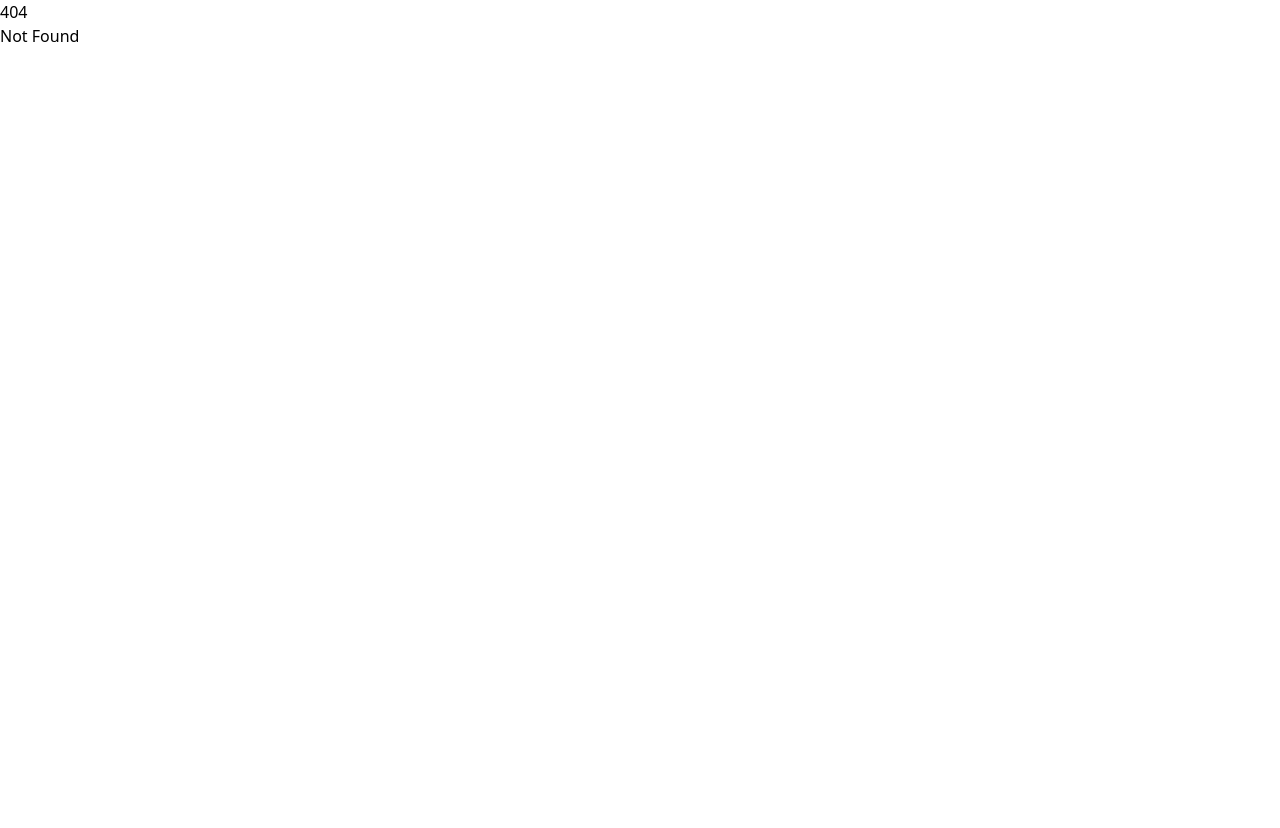
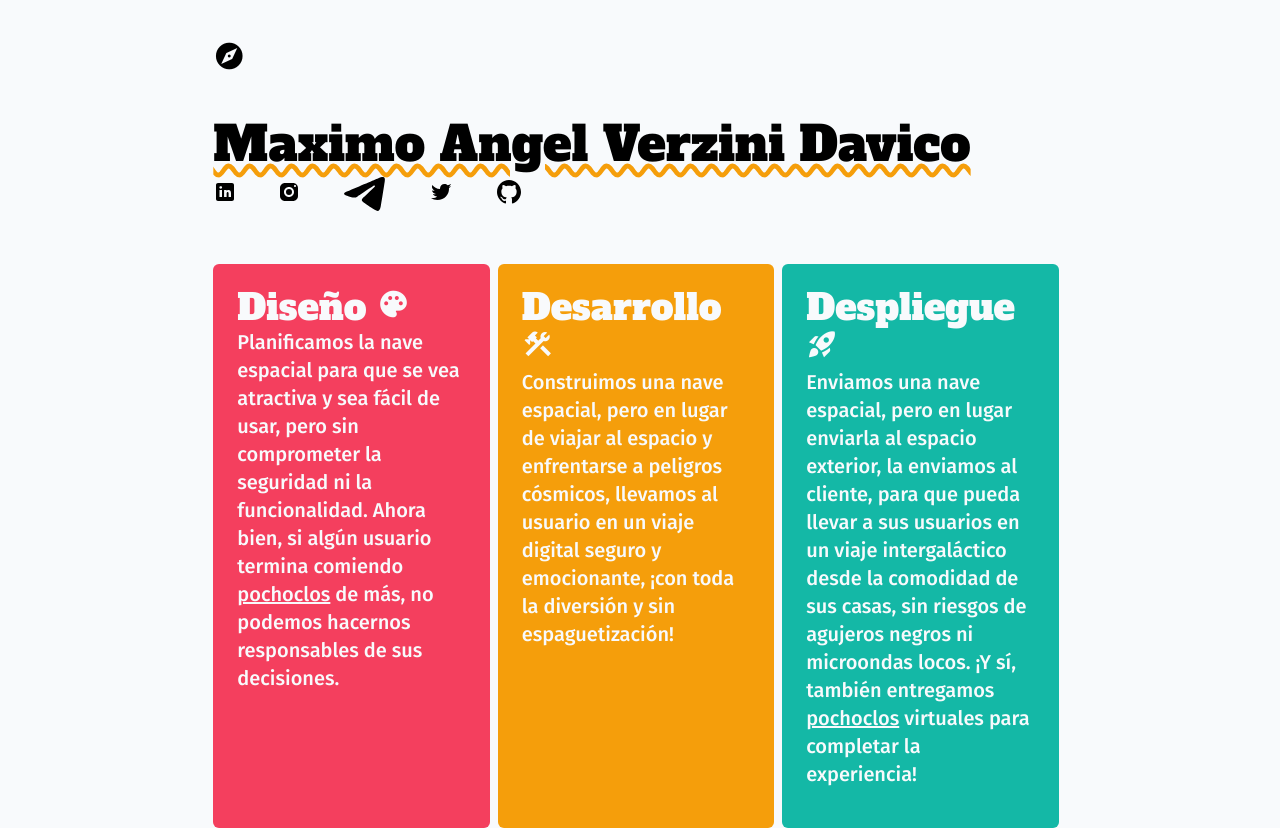
Before and after one commit to extrordinaire/acentu.ar, a SvelteKit app: page /whoami in a window 1280 px wide. Before the commit this address had no page. Before the commit the page ends 800 px from the top, so only its background shows below. Built offline with nearby package versions, Linux system fonts and the light colour scheme.

Commit message:
test: CI reinvoke.

```diff
--- /dev/null
+++ b/src/lib/components/Card.svelte
@@ -0,0 +1,44 @@
+<script lang="ts">
+export let callBack: Function = () => {};
+export let button: string = '';
+let clazz: string = '';
+export { clazz as class };
+import { onMount } from 'svelte/internal';
+
+onMount(async () => {
+	await import('@material/web/button/outlined-button');
+	await import('@material/web/button/text-link-button');
+	await import('@material/web/iconbutton/standard-link-icon-button');
+});
+</script>
+
+<style>
+section {
+	--md-outlined-button-container-shape: 0.375rem;
+	--md-outlined-button-label-text-type: 500 1.25rem/2rem Fira Sans;
+	--md-sys-color-primary: #f8fafc;
+	--md-sys-color-outline: #f8fafc;
+	--md-sys-color-on-primary: #f8fafc;
+	--md-outlined-button-outline-width: 4px;
+	--md-outlined-button-spacing-leading: 50px;
+	--md-outlined-button-spacing-trailing: 50px;
+	--md-outlined-button-container-height: 60px;
+}
+</style>
+
+<section
+	class="relative my-2 mr-2 flex h-full w-full flex-col rounded-md p-6 justify-between {clazz}">
+	<span>
+		<h2 class="font-alfa text-4xl">
+			<slot name="title" />
+		</h2>
+		<slot />
+	</span>
+
+	{#if button !== ''}
+		<span class="flex justify-end w-full">
+			<md-outlined-button on:click="{callBack}" on:keydown="{callBack}" label="{button}"
+			></md-outlined-button>
+		</span>
+	{/if}
+</section>
--- /dev/null
+++ b/src/lib/components/NavBar.svelte
@@ -0,0 +1,57 @@
+<script lang="ts">
+import { page } from '$app/stores';
+import { onMount } from 'svelte';
+
+onMount(async () => {
+	await import('@material/web/button/text-link-button');
+});
+
+interface route {
+	tag: string;
+	destination: string;
+}
+
+const routes: route[] = [
+	{ tag: 'Inicio', destination: '/' },
+	{ tag: '¿Quien soy', destination: '/whoami' },
+	{ tag: 'Proyectos', destination: '/projects' },
+	{ tag: 'Contacto', destination: '/contact' }
+];
+</script>
+
+<style>
+nav {
+	--md-text-button-container-shape: 0.375rem;
+	--md-text-button-label-text-type: 500 1.125rem/2rem Fira Sans;
+	--md-sys-color-primary: #0f172a;
+	--md-sys-color-outline: #f1f5f9;
+	--md-sys-color-on-primary: #f1f5f9;
+}
+
+u {
+	-webkit-text-decoration-color: #f59e0b;
+	text-decoration-color: #f59e0b;
+	-webkit-text-decoration-style: wavy;
+	text-decoration-style: wavy;
+}
+</style>
+
+<nav class="flex items-center space-x-10 font-fira text-lg">
+	<i class="material-icons" style="font-size: 2rem;">explore</i>
+
+	{#each routes as route}
+		{#if $page.url.pathname === route.destination}
+			<u>
+				<md-text-link-button
+					href="{route.destination}"
+					data-sveltekit-preload-data="tap"
+					label="{route.tag}"></md-text-link-button>
+			</u>
+		{:else}
+			<md-text-link-button
+				href="{route.destination}"
+				data-sveltekit-preload-data="tap"
+				label="{route.tag}"></md-text-link-button>
+		{/if}
+	{/each}
+</nav>
--- /dev/null
+++ b/src/routes/+error.svelte
@@ -0,0 +1,32 @@
+<script lang="ts">
+import { page } from '$app/stores';
+import NavBar from '$lib/components/NavBar.svelte';
+import '../app.css';
+</script>
+
+<style lang="postcss">
+:root {
+	@apply bg-slate-50;
+}
+
+u {
+	-webkit-text-decoration-color: #f59e0b;
+	text-decoration-color: #f59e0b;
+	-webkit-text-decoration-style: wavy;
+	text-decoration-style: wavy;
+}
+</style>
+
+<div class="flex w-screen items-center justify-center">
+	<section
+		aria-label="Contenido principal"
+		class="main max-w-4/5 flex h-screen w-2/3 flex-col py-10 ">
+		<NavBar />
+		<div class="flex justify-center items-center mb-44 h-full">
+			<h1 class="font-fira text-8xl">
+				<span class="text-9xl text-rose-500 font-alfa"><u>{$page.status + ':'}</u></span>
+				{$page.error?.message} :(
+			</h1>
+		</div>
+	</section>
+</div>
--- /dev/null
+++ b/src/routes/projects/+page.svelte
@@ -0,0 +1,44 @@
+<script lang="ts">
+import { onMount } from 'svelte/internal';
+
+onMount(async () => {
+	await import('@material/web/button/outlined-button');
+	await import('@material/web/button/text-link-button');
+	await import('@material/web/iconbutton/standard-link-icon-button');
+});
+
+import Telegram from '$lib/assets/icons8-telegram-app-48.svg';
+import Twitter from '$lib/assets/icons8-twitter.svg';
+import Instagram from '$lib/assets/icons8-instagram.svg';
+import LinkedIn from '$lib/assets/icons8-linkedin.svg';
+import GitHub from '$lib/assets/icons8-github.svg';
+
+import NavBar from '$lib/components/NavBar.svelte';
+//TODO (maximo) : Create PR for documentation about --md-outlined-button-outline-width !;
+</script>
+
+<style lang="postcss">
+:root {
+	@apply bg-slate-50;
+}
+
+.contact > * {
+	--md-icon-button-icon-size: 3rem;
+	--_state-layer-size: 4rem;
+}
+
+u {
+	-webkit-text-decoration-color: #f59e0b;
+	text-decoration-color: #f59e0b;
+	-webkit-text-decoration-style: wavy;
+	text-decoration-style: wavy;
+}
+</style>
+
+<div class="flex justify-center items-center w-screen">
+	<section
+		aria-label="Contenido principal"
+		class="main flex flex-col h-screen max-w-4/5 w-2/3 py-10 ">
+		<NavBar />
+	</section>
+</div>
--- /dev/null
+++ b/src/routes/whoami/+page.svelte
@@ -0,0 +1,123 @@
+<script lang="ts">
+import { onMount } from 'svelte/internal';
+
+onMount(async () => {
+	await import('@material/web/button/outlined-button');
+	await import('@material/web/iconbutton/standard-link-icon-button');
+});
+
+import Telegram from '$lib/assets/icons8-telegram-app-48.svg';
+import Twitter from '$lib/assets/icons8-twitter.svg';
+import Instagram from '$lib/assets/icons8-instagram.svg';
+import LinkedIn from '$lib/assets/icons8-linkedin.svg';
+import GitHub from '$lib/assets/icons8-github.svg';
+
+import Card from '$lib/components/Card.svelte';
+import NavBar from '$lib/components/NavBar.svelte';
+
+//TODO (maximo) : Create PR for documentation about --md-outlined-button-outline-width !;
+</script>
+
+<style lang="postcss">
+:root {
+	@apply bg-slate-50;
+}
+
+.icons > * {
+	--md-icon-button-icon-size: 3rem;
+	--_state-layer-size: 4rem;
+}
+
+u {
+	-webkit-text-decoration-color: #f59e0b;
+	text-decoration-color: #f59e0b;
+	-webkit-text-decoration-style: wavy;
+	text-decoration-style: wavy;
+}
+</style>
+
+<div class="flex w-screen items-center justify-center">
+	<section
+		aria-label="Contenido principal"
+		class="main max-w-4/5 flex h-screen w-2/3 flex-col py-10 ">
+		<NavBar />
+
+		<div class="contact my-12 flex flex-wrap items-center justify-between">
+			<h1 class="font-alfa text-5xl"><u>Maximo Angel Verzini Davico</u></h1>
+
+			<span class="flex flex-wrap space-x-10 items-center icons">
+				<md-standard-link-icon-button linkhref="https://linkedin.com/in/maximovv">
+					<img src="{LinkedIn}" alt="LinkedIn logo." />
+				</md-standard-link-icon-button>
+				<md-standard-link-icon-button linkhref="https://instagram.com/maximo_avd">
+					<img src="{Instagram}" alt="Instagram logo." />
+				</md-standard-link-icon-button>
+				<md-standard-link-icon-button linkhref="https://t.me/maximo_fsd">
+					<img src="{Telegram}" alt="Telegram logo." />
+				</md-standard-link-icon-button>
+				<md-standard-link-icon-button linkhref="https://twitter.com/xtrordinerdev">
+					<img src="{Twitter}" alt="Twitter logo." />
+				</md-standard-link-icon-button>
+				<md-standard-link-icon-button linkhref="https://github.com/extrordinaire">
+					<img src="{GitHub}" alt="Github logo." />
+				</md-standard-link-icon-button>
+			</span>
+		</div>
+
+		<div class="flex w-full items-center justify-center">
+			<Card
+				button="¡Ilústrame!"
+				callBack="{() => {
+					console.log('pepe');
+				}}"
+				class="bg-rose-500">
+				<h2 class="font-alfa text-4xl text-slate-50" slot="title">
+					Diseño
+					<i class="material-icons" style="font-size: 2rem;">palette</i>
+				</h2>
+				<p class="font-fira text-xl text-slate-50">
+					Planificamos la nave espacial para que se vea atractiva y sea fácil de usar, pero sin
+					comprometer la seguridad ni la funcionalidad. Ahora bien, si algún usuario termina
+					comiendo <a href="/pochoclos" class="underline">pochoclos</a> de más, no podemos hacernos responsables
+					de sus decisiones.
+				</p>
+			</Card>
+
+			<Card
+				button="¡Manos a la obra!"
+				callBack="{() => {
+					console.log('¡Manos a la obra!');
+				}}"
+				class="bg-amber-500">
+				<h2 class="font-alfa text-4xl text-slate-50" slot="title">
+					Desarrollo
+					<i class="material-icons" style="{'font-size: 2rem;'}">construction</i>
+				</h2>
+				<p class="font-fira text-xl text-slate-50">
+					Construimos una nave espacial, pero en lugar de viajar al espacio y enfrentarse a peligros
+					cósmicos, llevamos al usuario en un viaje digital seguro y emocionante, ¡con toda la
+					diversión y sin espaguetización!
+				</p>
+			</Card>
+
+			<Card
+				button="¡Llévame al espacio!"
+				callBack="{() => {
+					console.log('¡Llévame al espacio!');
+				}}"
+				class="bg-teal-500">
+				<h2 class="font-alfa text-4xl text-slate-50" slot="title">
+					Despliegue
+					<i class="material-icons" style="{'font-size: 2rem;'}">rocket_launch</i>
+				</h2>
+				<p class="font-fira text-xl text-slate-50">
+					Enviamos una nave espacial, pero en lugar enviarla al espacio exterior, la enviamos al
+					cliente, para que pueda llevar a sus usuarios en un viaje intergaláctico desde la
+					comodidad de sus casas, sin riesgos de agujeros negros ni microondas locos. ¡Y sí, también
+					entregamos <a href="/pochoclos" class="underline">pochoclos</a> virtuales para completar la
+					experiencia!
+				</p>
+			</Card>
+		</div>
+	</section>
+</div>
```
